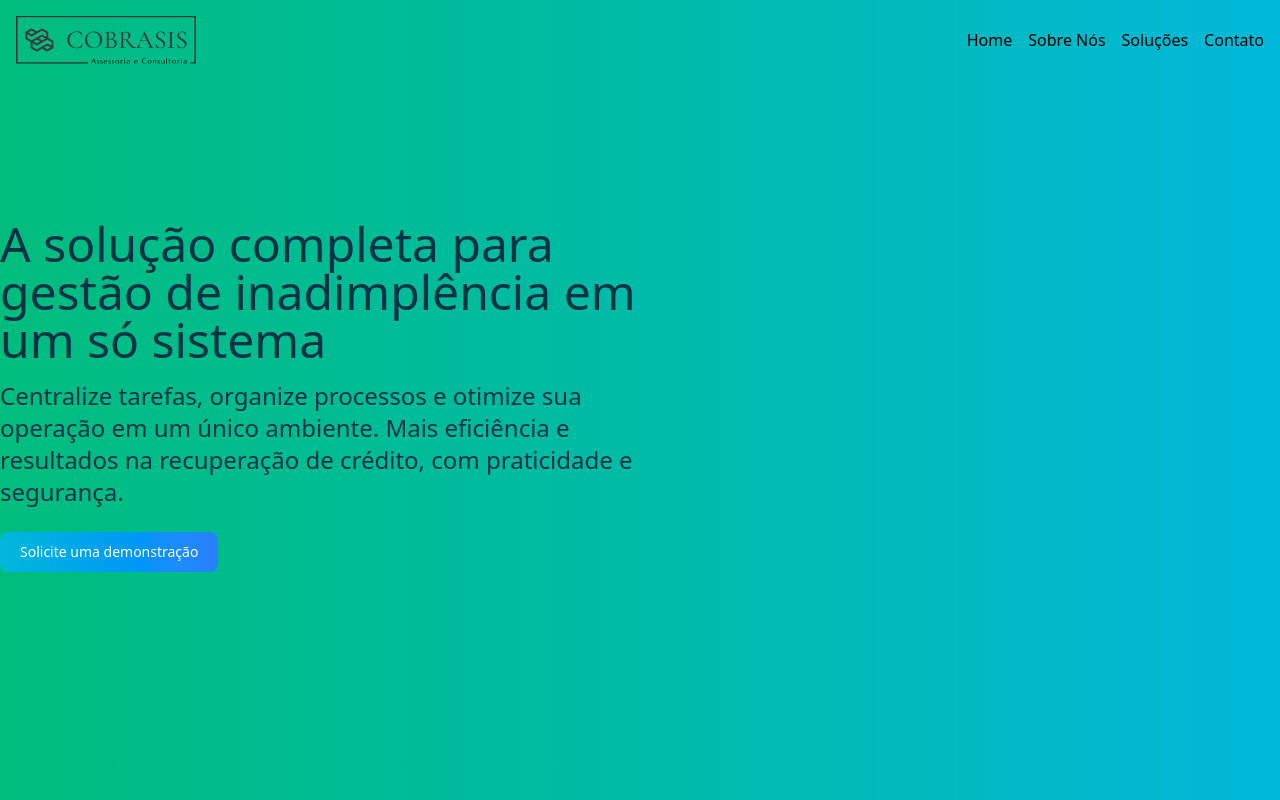
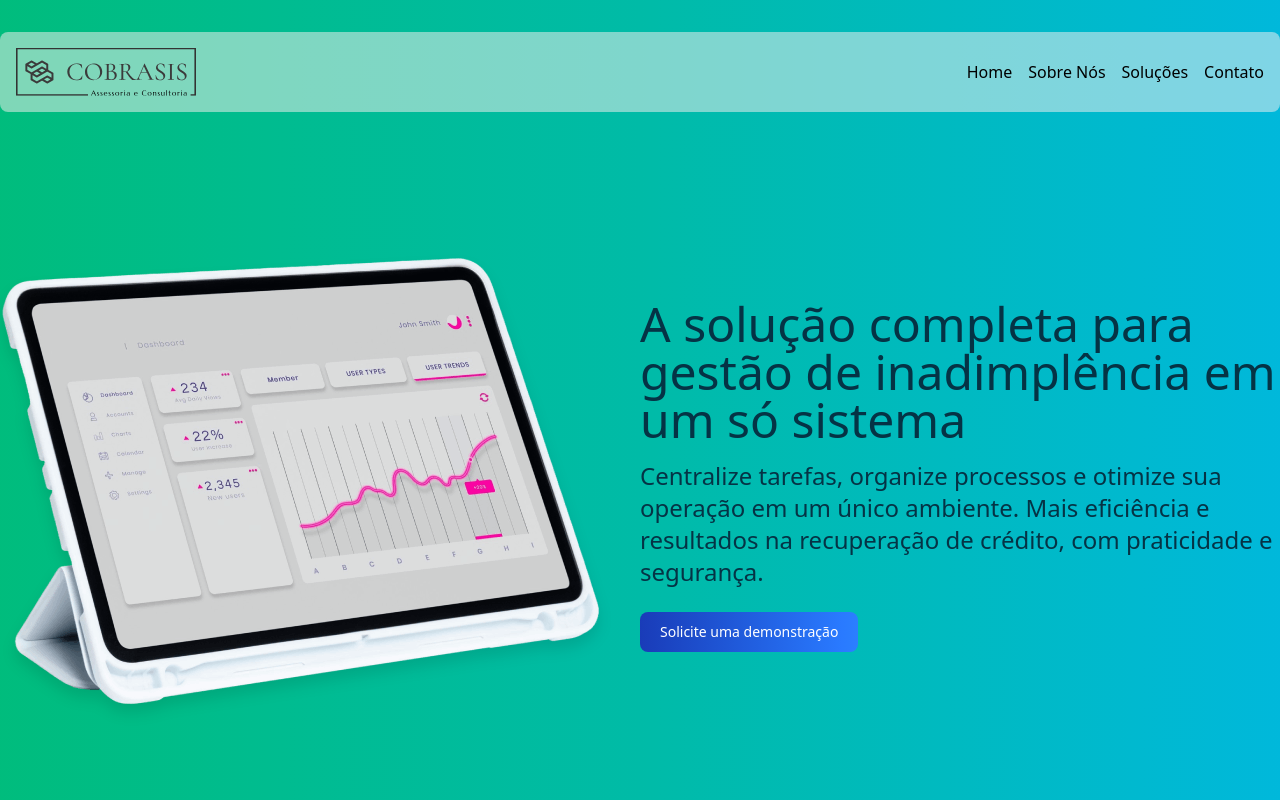
Before and after one commit to andersencypriano/Site-Cobrasis, a Next.js app: page / in a window 1280 px wide. Built offline with nearby package versions, Linux system fonts and the light colour scheme.

Commit message:
feat: add style header

```diff
--- a/src/components/layout/Header.tsx
+++ b/src/components/layout/Header.tsx
@@ -8,8 +8,8 @@ export default function Header() {
   const isMobile = useIsMobile();
 
   return (
-    <div className="w-full fixed top-0 left-0 right-0 z-50 md:h-[auto]">
-        <div className="relative h-20 container mx-auto p-4 z-10 md:flex md:items-center md:justify-between">
+    <div className="w-full fixed top-0 left-0 right-0 z-50 md:h-[auto] md:top-8 ">
+        <div className="relative h-20 container mx-auto p-4 z-10 md:flex md:items-center md:justify-between md:bg-red-50/50 md:rounded-lg">
             {/* Mobile menu - only show on mobile after hydration */}
             <div className="md:hidden absolute top-1/2 -translate-y-1/2">
               {isMobile && <HamburgerMenu />}
--- a/src/components/layout/MainBanner.tsx
+++ b/src/components/layout/MainBanner.tsx
@@ -1,8 +1,18 @@
+import Image from "next/image";
+
 export default function MainBanner() {
   return (
     <div className="w-full h-screen bg-linear-to-r from-emerald-500 via-teal-500 to-cyan-500 flex items-center">
-      <div className="container mx-auto pt-[10rem]">
-        <div className="w-1/2 mt-[-10rem]">
+      <div className="container mx-auto pt-[10rem] md:flex md:items-center md:justify-between">
+      <div className="w-1/2 drop-shadow-xl">
+          <Image
+            src="/assets/images/digital-tablet-screen-smart-tech.png"
+            width={600}
+            height={449}
+            alt="Picture of the author"
+          />
+        </div>
+        <div className="w-1/2">
           <h1 className="md:text-5xl bold text-cyan-950 mb-4">
             A solução completa para gestão de inadimplência em um só sistema
           </h1>
@@ -13,11 +23,12 @@ export default function MainBanner() {
           </p>
           <button
             type="button"
-            className="text-white bg-gradient-to-r from-cyan-500 to-blue-500 hover:bg-gradient-to-bl focus:ring-4 focus:outline-none focus:ring-cyan-300 dark:focus:ring-cyan-800 font-medium rounded-lg text-sm px-5 py-2.5 text-center me-2 mb-2"
+            className="text-white bg-gradient-to-r from-blue-800 to-blue-500 hover:bg-gradient-to-bl focus:ring-4 focus:outline-none focus:ring-cyan-300 dark:focus:ring-cyan-800 font-medium rounded-lg text-sm px-5 py-2.5 text-center me-2 mb-2 cursor-pointer"
           >
             Solicite uma demonstração
           </button>
         </div>
+
       </div>
     </div>
   );
```
Also changed, not shown: public/assets/images/digital-tablet-screen-smart-tech.png (added).
